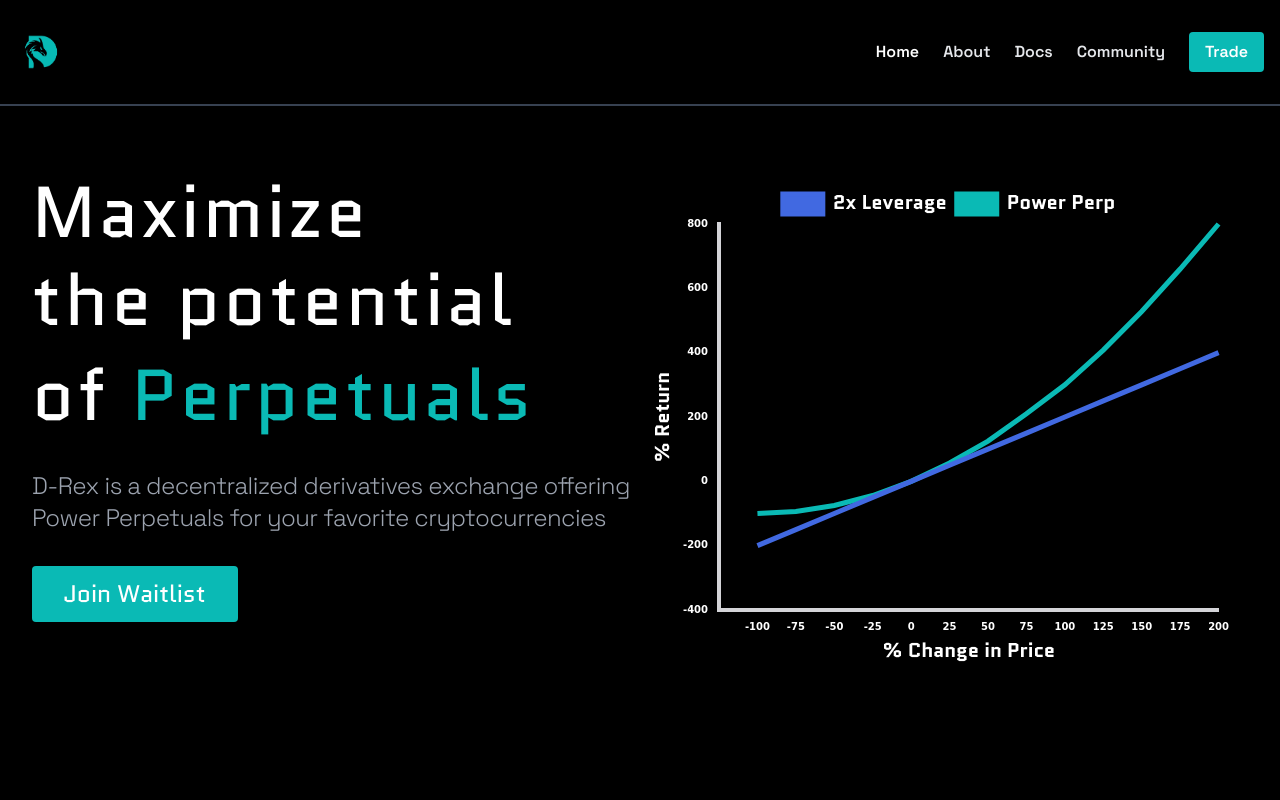
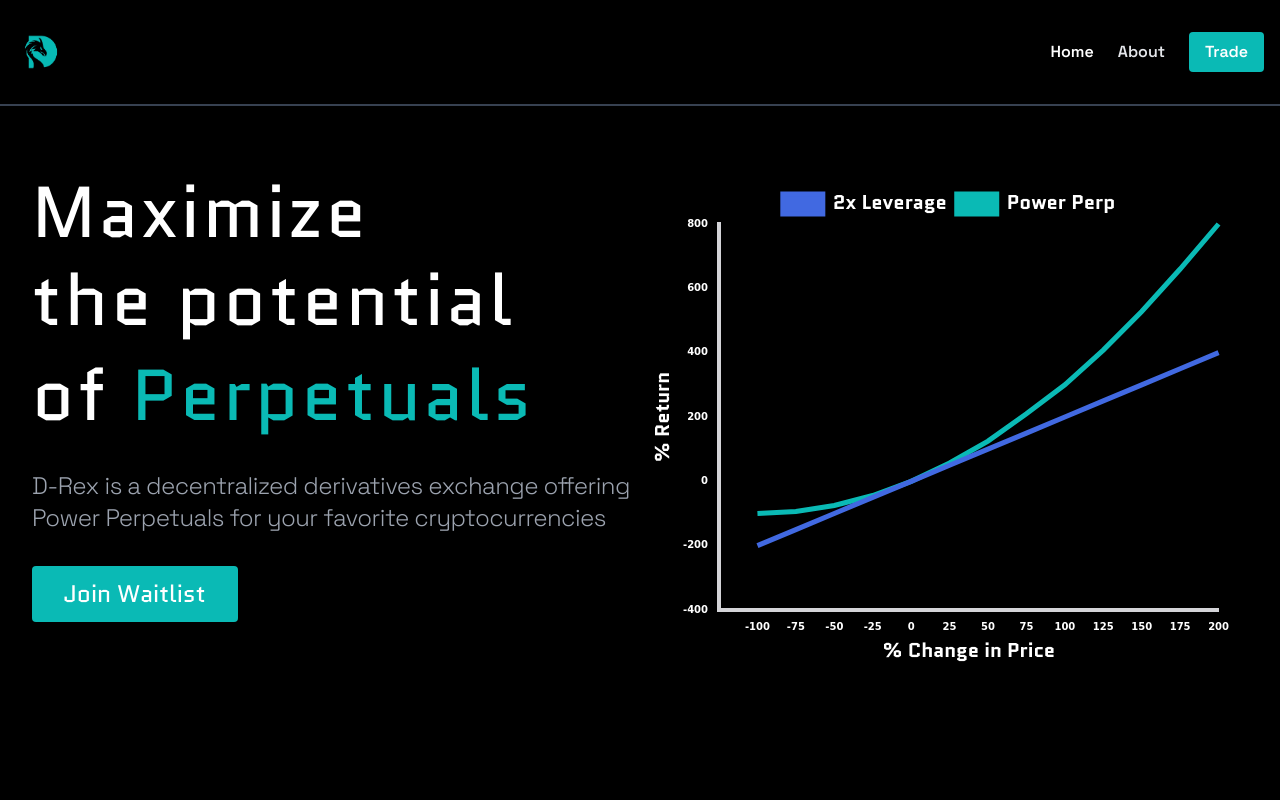
Before and after one commit to chirag678/client, a Next.js app: page / in a window 1280 px wide. Shown: the top 800 px of the page. Built offline with nearby package versions, Linux system fonts and the light colour scheme.

Commit message:
Update Navbar.tsx

```diff
--- a/components/Navbar.tsx
+++ b/components/Navbar.tsx
@@ -3,12 +3,16 @@
 import Home from '../pages'
 import notify from '../utils/notify'
 
-// Header: Home  About  Docs  Community  Trade
+// Headers: Home  About  Trade
 const headers = [
   { label: 'Home', href: '/' },
   { label: 'About', href: '/#' },
-  { label: 'Docs', href: 'https://docs.google.com/document/d/1rafYJwM2TWJVFifehBzTQOE5zmkxsGHpovpbPVMuz2o/edit?usp=sharing', target: '_blank' },
-  { label: 'Community', href: 'https://twitter.com/DRexProtocol', target: '_blank' }
+]
+
+// Headers2: Docs  Community
+const headers2 = [
+  { label: 'Docs', href: 'https://docs.google.com/document/d/1rafYJwM2TWJVFifehBzTQOE5zmkxsGHpovpbPVMuz2o/edit?usp=sharing'},
+  { label: 'Community', href: 'https://twitter.com/DRexProtocol'}
 ]
 
 const Navbar = () => {
```
